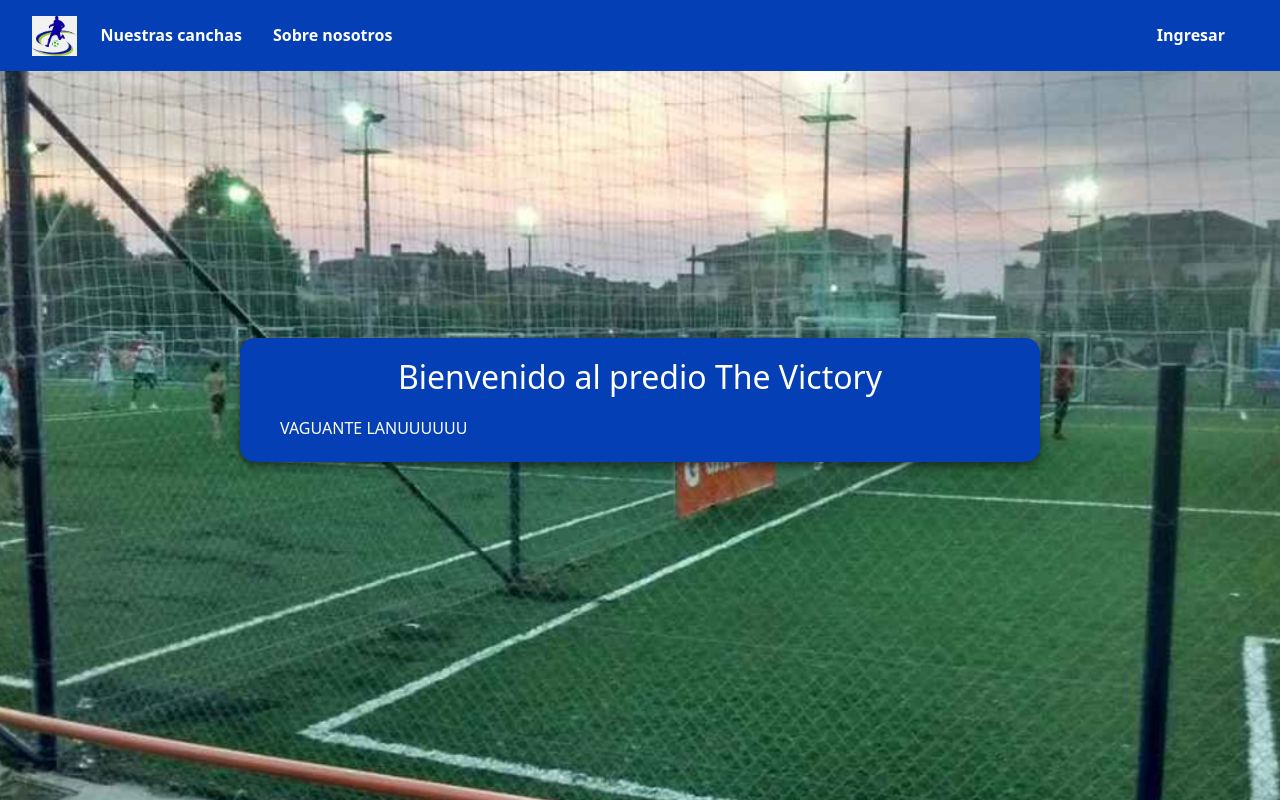
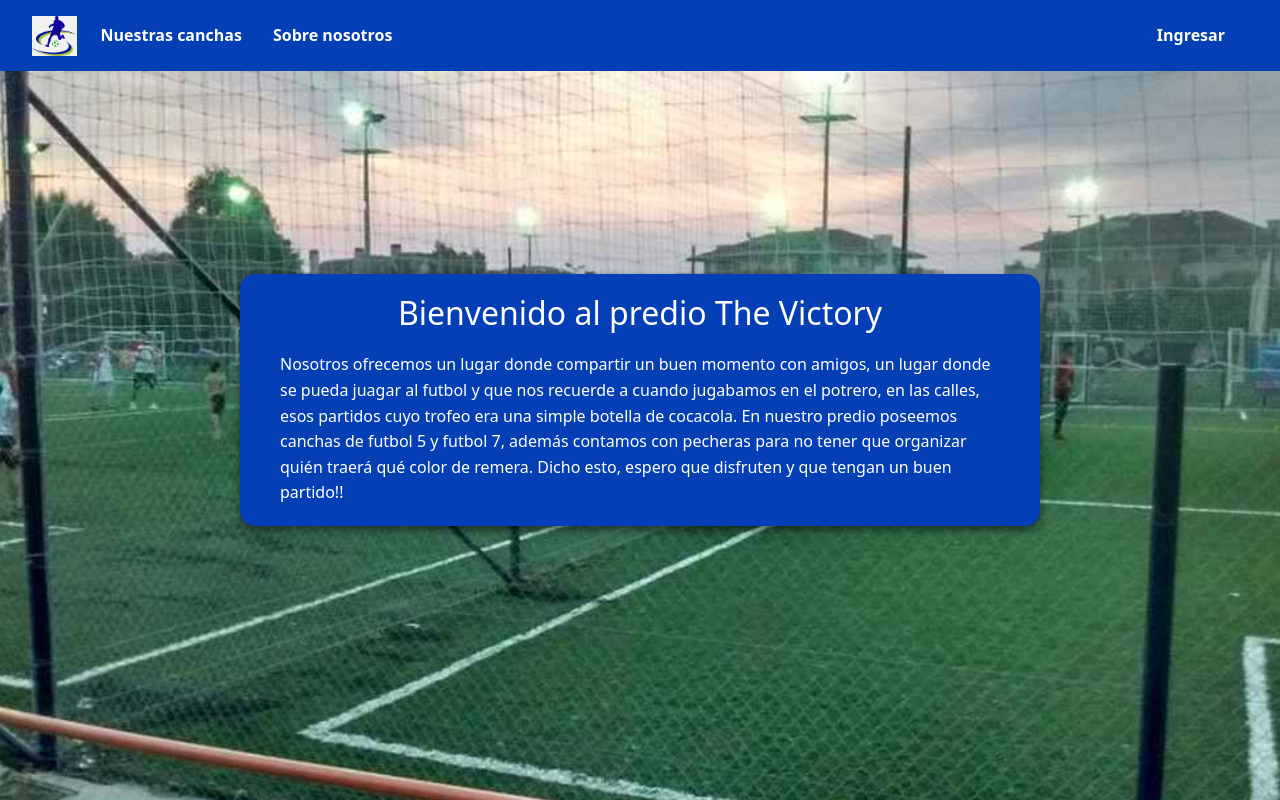
Before and after one commit to camila-salvia/frontend-tp-dws2024, an Angular app: page /sobre-nosotros in a window 1280 px wide. Shown: the top 800 px of the page. Built offline with nearby package versions, Linux system fonts and the light colour scheme.

Commit message:
añadi texto en sobre nosotros

```diff
--- a/src/app/ventana-sobre-nosotros-component/sobre-nosotros.component.html
+++ b/src/app/ventana-sobre-nosotros-component/sobre-nosotros.component.html
@@ -1,7 +1,12 @@
 <div class="home-container">
     <div class="rounded-box">
         <h2>Bienvenido al predio The Victory</h2>
-        <p> VAGUANTE LANUUUUUU
+        <p> Nosotros ofrecemos un lugar donde compartir un buen momento con amigos, un lugar donde se pueda juagar al futbol
+            y que nos recuerde a cuando jugabamos en el potrero, en las calles, esos partidos cuyo trofeo era una simple
+            botella de cocacola.
+            En nuestro predio poseemos canchas de futbol 5 y futbol 7, además contamos con pecheras para no tener que organizar
+            quién traerá qué color de remera.
+            Dicho esto, espero que disfruten y que tengan un buen partido!!
 
         </p>
     </div>
```
